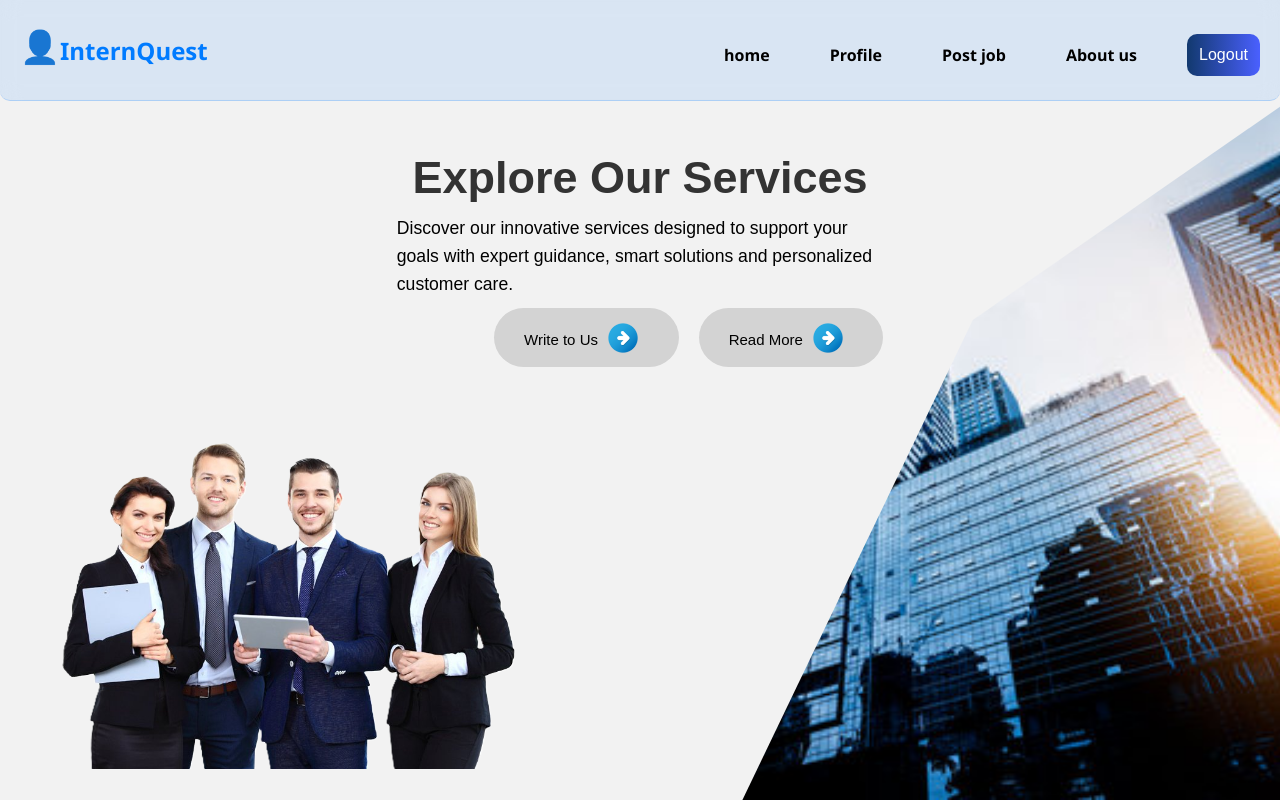
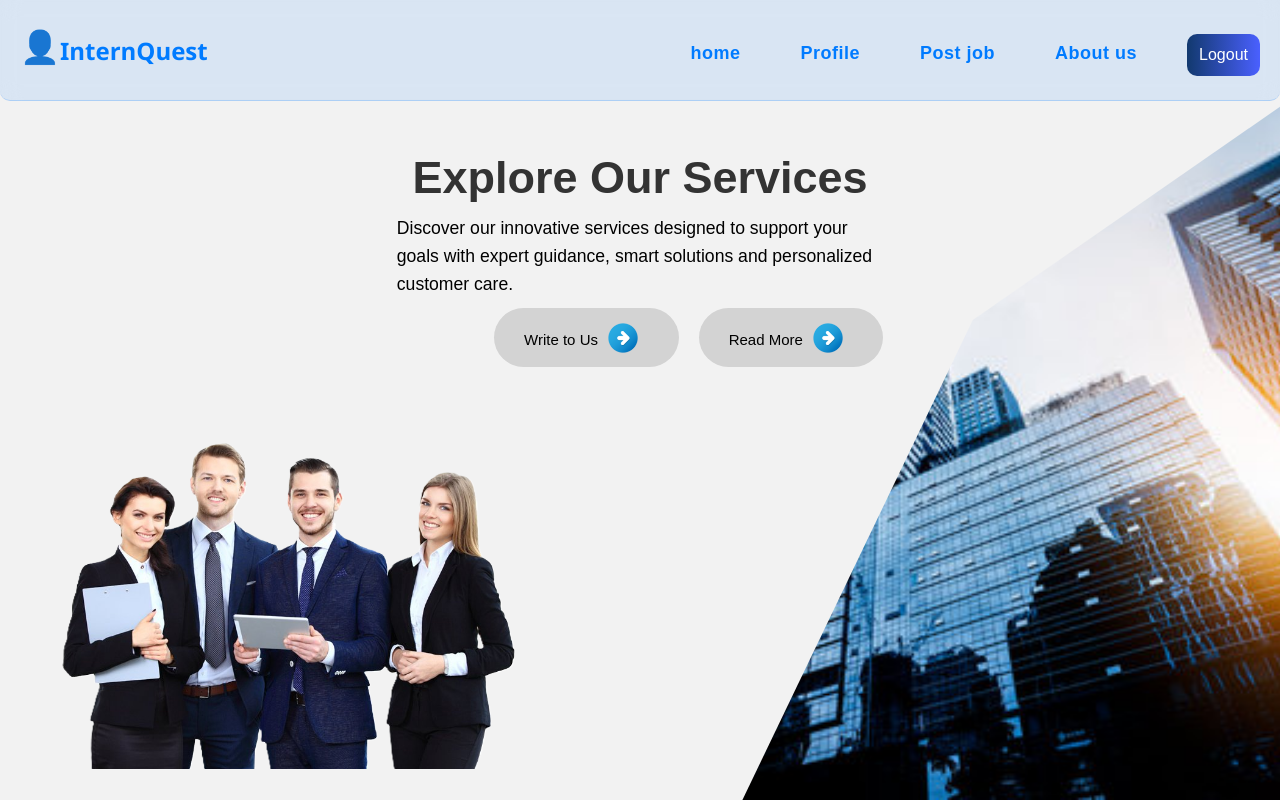
Before and after one commit to kaveenskn/InternQuest-web-Group2, a React (Vite) app: page /emp in a window 1280 px wide. Built offline with nearby package versions, Linux system fonts and the light colour scheme.

Commit message:
combined pagesof students to a common page

```diff
--- a/package.json
+++ b/package.json
@@ -20,7 +20,7 @@
     "react": "^19.0.0",
     "react-dom": "^19.0.0",
     "react-icons": "^5.5.0",
-    "react-router-dom": "^7.6.0",
+    "react-router-dom": "^7.6.1",
     "swiper": "^11.2.8"
   },
   "devDependencies": {
--- a/src/App.jsx
+++ b/src/App.jsx
@@ -8,6 +8,9 @@ import Login from "./pages/Login";
 import InternshipLandingPage from "./pages/InternshipLandingpage";
 import EmployeeDashboard from "./pages/EmployeeDashboard";
 import ProfilePage from "./pages/profilePage";
+import StudentsDashboard from "./pages/StudentDashboard";
+import StudentsPage from "./pages/StudentsPage";
+
 
 
 
@@ -16,13 +19,16 @@ const App = () => {
   return (
     <Router>
       <Routes>
+     {/* Interface and login, Register */}
         <Route path="/" element={<InternshipLandingPage />} />
         <Route path="/signup" element={<Form1 />} />
-        <Route path="/std" element={<StudentDashboard />} />
         <Route path="/login" element={<Login />} />
+
+      {/*students page */}
+        <Route path="/students" element={<StudentsPage/>} />
         <Route path="/post" element={<Jobpostform />} />
         <Route path="/emp" element={<EmployeeDashboard />} />
-        <Route path="/profile" element={< ProfilePage/>} />
+
 
       </Routes>
     </Router>
--- a/src/component/navbar.jsx
+++ b/src/component/navbar.jsx
@@ -1,14 +1,14 @@
 import React, { useState } from "react";
-import { NavLink, useNavigate } from "react-router-dom";
 import "../styles/navbar.css";
 
-const Navbar = ({ brand = "InternQuest", icon = "👤", links = [] }) => {
-  const navigate = useNavigate();
+const Navbar = ({
+  brand = "InternQuest",
+  icon = "👤",
+  links = [],
+  onLinkClick = () => {},
+  activeKey = "",
+}) => {
   const [isMobileMenuOpen, setIsMobileMenuOpen] = useState(false);
-
-  const handleLogout = () => {
-    navigate("/login");
-  };
 
   const toggleMenu = () => {
     setIsMobileMenuOpen(!isMobileMenuOpen);
@@ -26,18 +26,21 @@ const Navbar = ({ brand = "InternQuest", icon = "👤", links = [] }) => {
 
       <ul className={`navbar-links ${isMobileMenuOpen ? "show" : ""}`}>
         {links.map((link) => (
-          <li key={link.path}>
-            <NavLink
-              to={link.path}
-              className={({ isActive }) => (isActive ? "active" : "")}
-              onClick={() => setIsMobileMenuOpen(false)}
+          <li key={link.key}>
+            <button
+               className={`nav-link ${link.key === activeKey ? "active" : ""}`}
+              onClick={() => {
+                setIsMobileMenuOpen(false);
+                onLinkClick(link.key);
+              }}
+              style={{ background: "none", border: "none", cursor: "pointer" }}
             >
               {link.label}
-            </NavLink>
+            </button>
           </li>
         ))}
         <li>
-          <button className="logout" onClick={handleLogout}>
+          <button className="logout" onClick={() => onLinkClick("logout")}>
             Logout
           </button>
         </li>
--- a/src/pages/Login.jsx
+++ b/src/pages/Login.jsx
@@ -37,7 +37,7 @@ const Login = () => {
 
 
       if (data.user.role === "student") {
-        navigate("/profile");
+        navigate("/students/profile");
       } else if (data.user.role === "employee") {
         navigate("/emp");
       } else {
--- a/src/pages/StudentDashboard.jsx
+++ b/src/pages/StudentDashboard.jsx
@@ -3,22 +3,13 @@ import HeroSection from '../component/hero'
 import Navbar from '../component/navbar'
 import CardsSection from '../component/Cardsectionstd'
 
-const StdLinks = [
-  { path: "/", label: "Dashboard" },
-  { path: "/profile", label: "Profile" },
-  { path: "/find-jobs", label: "Find Jobs" },
-  { path: "/my-cv", label: "My CV" },
-];
-
-
-const StudentDashboard = () => {
+const StudentsDashboard = () => {
   return (
     <div style={{ overflowY: 'auto', minHeight: '100vh' }}>
-      <Navbar links={StdLinks}/>
       <HeroSection/>
       <CardsSection/>
     </div>
   )
 }
 
-export default StudentDashboard
+export default StudentsDashboard
--- /dev/null
+++ b/src/pages/StudentsPage.jsx
@@ -0,0 +1,51 @@
+import React, { useState } from 'react'
+import HeroSection from '../component/hero'
+import Navbar from '../component/navbar'
+import CardsSection from '../component/Cardsectionstd'
+import ProfilePage from './profilePage'
+
+const StdLinks = [
+  { key: "dashboard", label: "Dashboard" },
+  { key: "profile", label: "Profile" },
+  { key: "find-jobs", label: "Find Jobs" },
+  { key: "my-cv", label: "My CV" },
+]
+
+const StudentsPage = () => {
+  const [activePage, setActivePage] = useState('dashboard')
+
+  const renderPage = () => {
+    switch (activePage) {
+      case 'dashboard':
+        return (
+          <>
+            <HeroSection />
+            <CardsSection />
+          </>
+        )
+      case 'profile':
+        return <><ProfilePage/></>
+      case 'find-jobs':
+        return <div><h2>Find Jobs Page</h2></div>
+      case 'my-cv':
+        return <div><h2>My CV Page</h2></div>
+      default:
+        return <div><h2>Page Not Found</h2></div>
+    }
+  }
+
+  return (
+    <div style={{ display: 'flex', flexDirection: 'column', height: '100vh' }}>
+      <Navbar
+        links={StdLinks}
+        onLinkClick={(key) => setActivePage(key)}
+        activeKey={activePage}
+      />
+      <div style={{ flex: 1, overflowY: 'auto', padding: '1rem' }}>
+        {renderPage()}
+      </div>
+    </div>
+  )
+}
+
+export default StudentsPage
--- a/src/pagestyles/profilePage.css
+++ b/src/pagestyles/profilePage.css
@@ -1,11 +1,15 @@
 /* ProfilePage.css */
 .profile-page {
   width: 100%;
-  margin-top: 10px;
+  margin-top: 120px;
 }
 
 .profile-page h1 {
   text-align: center;
+    background: linear-gradient(to right, #12396e, #4a60ff);/* Gradient */
+    background-clip: text;
+  -webkit-background-clip: text;
+  -webkit-text-fill-color: transparent;
 }
 
 .profile-container {
--- a/src/styles/card.css
+++ b/src/styles/card.css
@@ -26,7 +26,7 @@
 }
 
 .card.highlighted {
-  background-color: #5568fd;
+   background: linear-gradient(to right, #12396e, #4a60ff);
   color: white;
   border-bottom: 4px solid #3e51e2;
 }
--- a/src/styles/hero.css
+++ b/src/styles/hero.css
@@ -59,7 +59,7 @@
 
 .cta-btn.secondary {
   background-color: transparent;
-  color: #4a60ff;
+  color: #ffffff;
   border: 2px solid #4a60ff;
 }
 
--- a/src/styles/navbar.css
+++ b/src/styles/navbar.css
@@ -37,23 +37,36 @@
   margin-top: 20px;
 }
 
-.navbar-links li a {
+.navbar-links li .nav-link
+ {
   text-decoration: none;
-  color: black;
-  font-size: 16px;
+  color: #007bff; /* Blue for all states */
+  font-size: 18px;
   padding: 5px 10px;
   font-weight: bold;
   transition: all 0.3s ease;
+  border: none;
+  cursor: pointer;
+  font-family: 'Poppins', sans-serif;
+  letter-spacing: 0.5px;
 }
 
-.navbar-links li a:hover {
-  background-color: #56a1f1;
-  border-radius: 5px;
+
+
+/* Enhanced hover effect */
+.navbar-links li .nav-link:hover {
+  background: linear-gradient(to right, #12396e, #4a60ff);
+  color: #4a60ff;
+  transform: scale(1.05);
+  box-shadow: 0 4px 10px #12396e;
 }
+
 
 .navbar-links li button {
   margin-top: -10px;
 }
+
+
 
 /* Mobile Menu Icon */
 .mobile-menu-icon {
```
Also changed, not shown: 1 other file (tests, documents, lock files or other folders).
